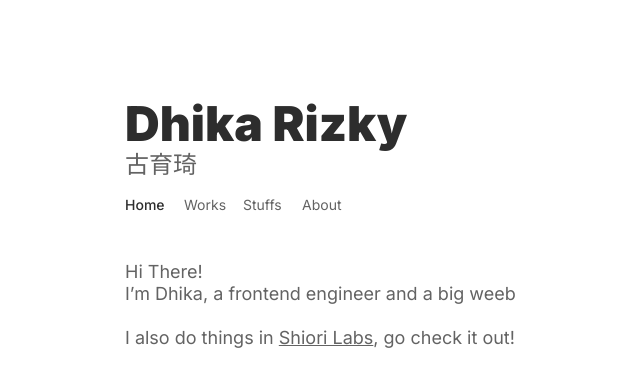
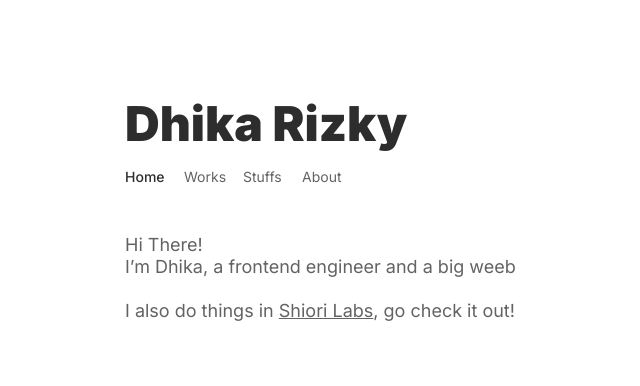
Before and after one commit to stevemc4/site, a Next.js app: page / in a window 1280 px wide. Shown: the top 386 px of the page, without its empty margins (131-771 px from the left). Built offline with nearby package versions, Linux system fonts and the light colour scheme.

Commit message:
Removed chinese name

```diff
--- a/src/components/Navbar/index.tsx
+++ b/src/components/Navbar/index.tsx
@@ -10,13 +10,13 @@ const Name = styled.h1`
   margin: 0px;
 `
 
-const ChineseName = styled.span`
-  font-style: normal;
-  font-weight: 500;
-  font-size: 24px;
-  display: block;
-  color: #636363;
-`
+// const ChineseName = styled.span`
+//   font-style: normal;
+//   font-weight: 500;
+//   font-size: 24px;
+//   display: block;
+//   color: #636363;
+// `
 
 const Links = styled.ul`
   list-style-type: none;
@@ -75,7 +75,7 @@ const Navbar = ({ currentPage }: NavbarProps): React.ReactElement => {
   return (
     <nav>
       <Name>Dhika Rizky</Name>
-      <ChineseName>古育琦</ChineseName>
+      {/* <ChineseName>古育琦</ChineseName> */}
       <Links>
         <StyledLink active={currentPage === 'HOME'}>
           <Link href="/" passHref>
```
